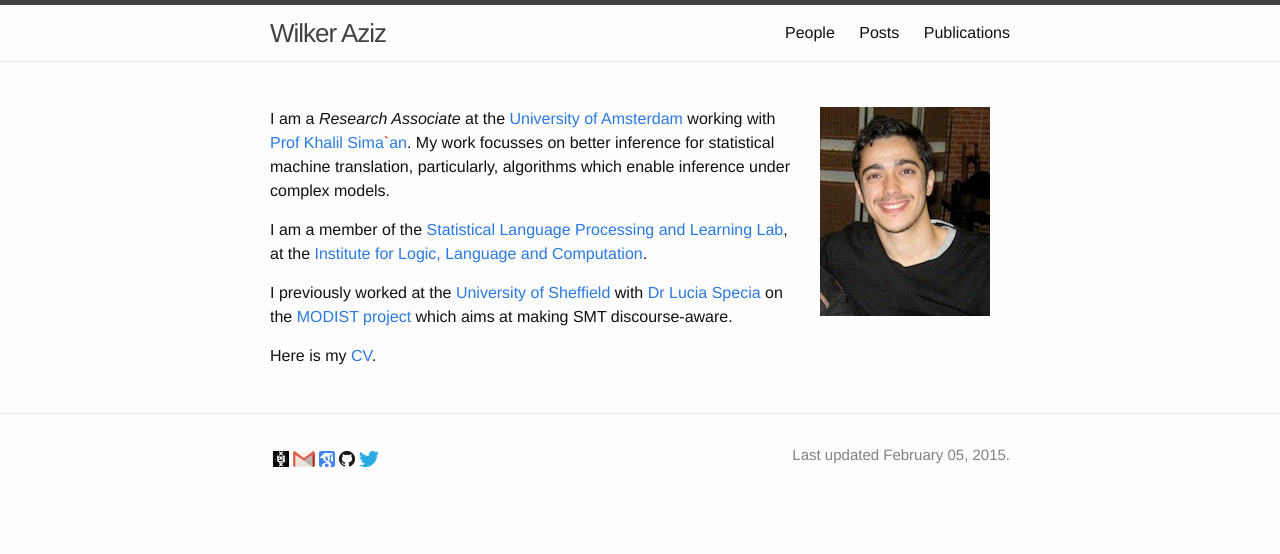
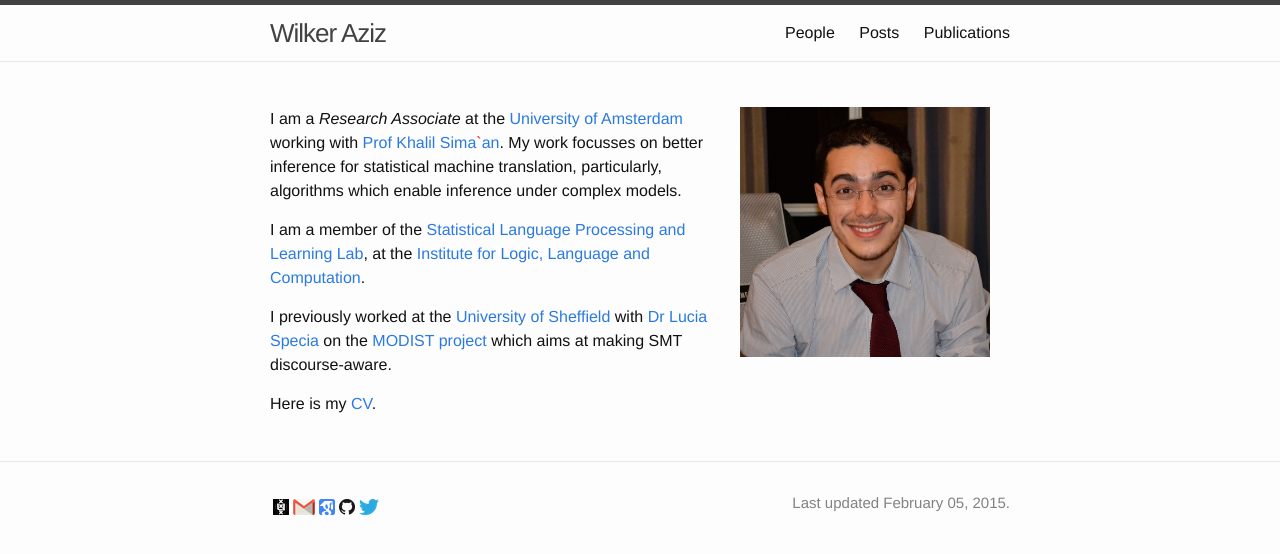
Before and after one commit to wilkeraziz/oldsite, a Jekyll site: the page built from index.md, in a window 1280 px wide. Shown: the top 554 px of the page. Built offline with Jekyll 4.4.1, drawn with Linux system fonts in a browser that asks for light colours.

Commit message:
update picture

```diff
--- a/index.md
+++ b/index.md
@@ -2,7 +2,7 @@
 layout: default
 ---
 
-![wilker](/img/people/wilker.png){: style="float: right; margin: 0px 20px" }
+![wilker](/img/people/wilker2.png){: style="float: right; margin: 0px 20px; width: 250px; height: 250px" }
 
 I am a *Research Associate* at the [University of Amsterdam][UvA] working with [Prof {{ site.ksimaanstyle }}]({{ site.khalil_simaan }}).
 My work focusses on better inference for statistical machine translation, particularly, algorithms
```
Also changed, not shown: img/people/wilker2.png (added).
